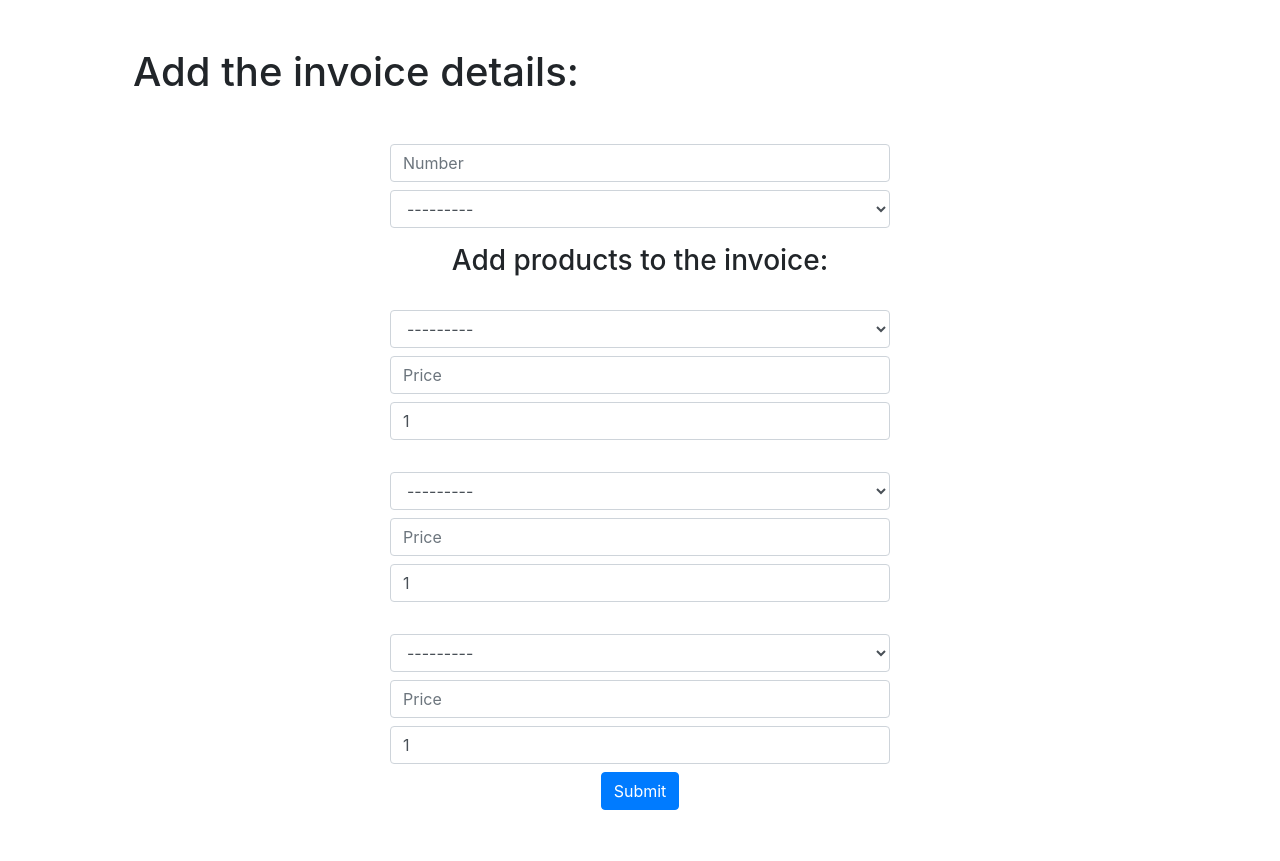
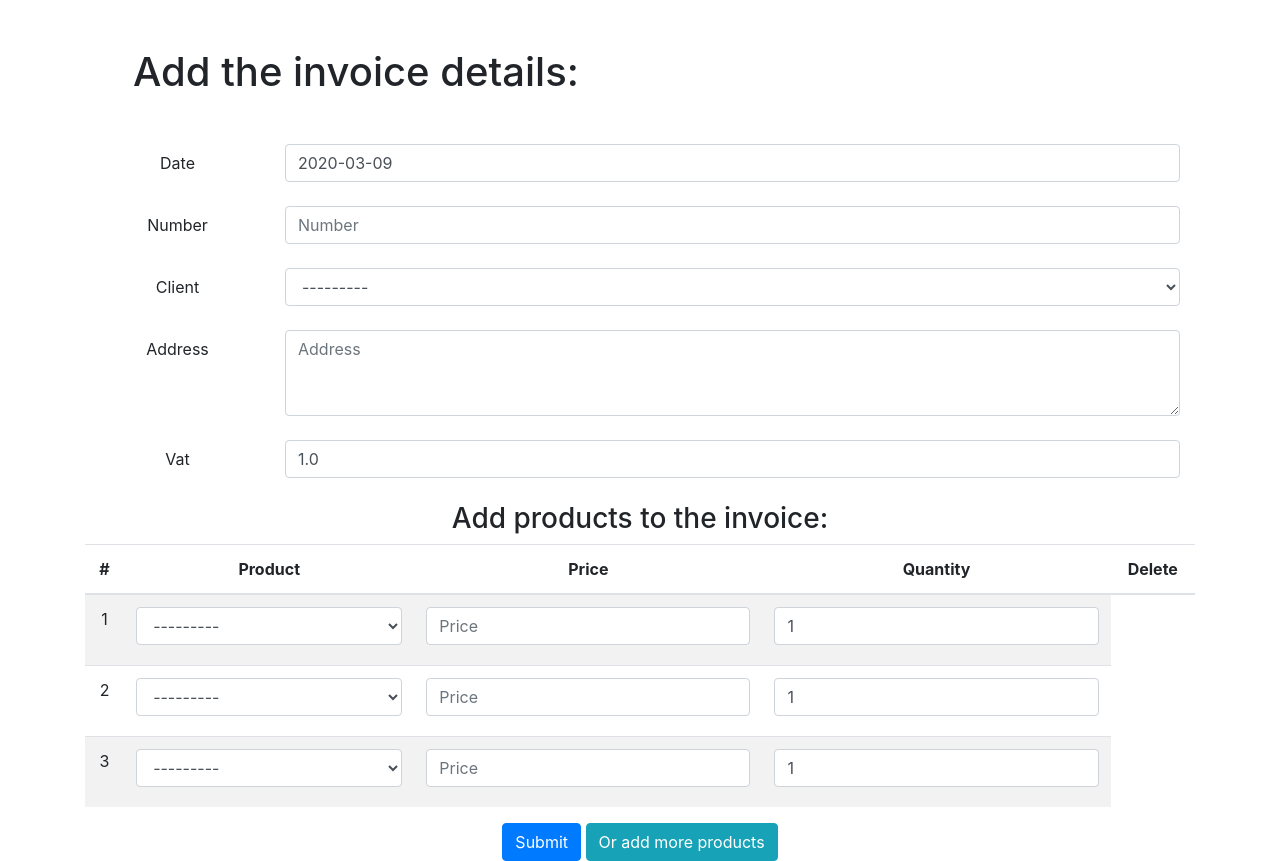
Before and after one commit to Saadelkheety/handex, a Django app: page /create_invoice/ in a window 1280 px wide. Shown: the part 56-917 px from the top of the page. Before the commit the page ends 866 px from the top, so only its background shows below. Run offline with Django 3.2, Linux system fonts and the light colour scheme; tables that the repository leaves empty hold one stand-in row (values such as "Sample post"); some libraries are stand-ins or nearby versions.

Commit message:
Add the address, date and vat in invoice create form. Add a button on the invoice to direct you to add more products

```diff
--- a/invoice/forms.py
+++ b/invoice/forms.py
@@ -48,6 +48,17 @@
         fields = "__all__"
 
 
+    def __init__(self, *args, **kwargs):
+        super().__init__(*args, **kwargs)
+        self.fields['address'].widget.attrs.update({'rows': '3'})
+        try:
+            vat = Company.objects.all()[0].vat
+            print(vat)
+        except Exception as e:
+            pass
+        self.fields['vat'].widget.attrs.update({'value':vat})
+
+
 class PaymentForm(ModelForm):
     class Meta:
         model = Payment
--- a/invoice/models.py
+++ b/invoice/models.py
@@ -1,12 +1,15 @@
 from django.db import models
+from django.utils import timezone
+from django.core.validators import MaxValueValidator, MinValueValidator
+
+# Company : Name + Adress + Tel + VAT
 
 
-# Company : Name + Adress + Tel + VAT
 class Company(models.Model):
     name = models.CharField(max_length=64)
     address = models.TextField(blank=True)
     tel = models.CharField(max_length=32)
-    vat = models.CharField(max_length=256)
+    vat = models.FloatField(validators=[MinValueValidator(0), MaxValueValidator(100)],)
 
     def __str__(self):
         return f"{self.name} company"
@@ -17,7 +20,7 @@
 class Client(models.Model):
     name = models.CharField(max_length=256)
     code = models.CharField(max_length=64, unique=True)
-    address = models.TextField(blank=True)
+    address = models.TextField()
     initialBalance = models.FloatField()
 
     def __str__(self):
@@ -50,9 +53,11 @@
 
 
 class Invoice(models.Model):
+    date = models.DateField(default=timezone.now())
     number = models.CharField(max_length=64, unique=True)
-    date = models.DateField(auto_now_add=True)
     client = models.ForeignKey('Client', on_delete=models.CASCADE)
+    address = models.TextField()
+    vat = models.FloatField(validators=[MinValueValidator(0), MaxValueValidator(100)],)
 
     def amountDue(self):
         items = self.invoiceitem_set.all()
@@ -69,7 +74,7 @@
         return amount_paid
 
     def __str__(self):
-        return f"invoice number: {self.number}"
+        return f"invoice number: {self.number} of client {self.client}"
 
 
 class InvoiceItem(models.Model):
--- a/invoice/static/invoice/css/styles.css
+++ b/invoice/static/invoice/css/styles.css
@@ -1,3 +1,3 @@
-.form-group{
+/* .form-group{
   max-width: 500px;
-}
+} */
--- a/invoice/templates/invoice/invoice_form.html
+++ b/invoice/templates/invoice/invoice_form.html
@@ -13,33 +13,43 @@
   <form {% if invoice %} action="{% url 'update_invoice' invoice.id %}" {% else %} action="{% url 'create_invoice' %}" {% endif %} method="post" class="text-center">
     {% csrf_token %}
     {% for field in form %}
-    <div class="form-group {%if field.errors %}alert alert-danger{%endif%} mx-auto">
-
-
+    <div class="form-group row {%if field.errors %}alert alert-danger{%endif%} mx-auto">
+      <label for="id_{{ field.label }}" class="col-sm-2 col-form-label">{{field.label}}</label>
       {{ field.errors }}
+      <div class="col-sm-10">
       {% render_field field class="form-control mb-2 mr-sm-2" placeholder=field.label %}
-
+      </div>
+      </div>
       {% endfor %}
-    </div>
 
     <h3>{% if invoice %}Update invoice products: {% else %}Add products to the invoice:{% endif %}</h3>
      {{ formset.management_form }}
-    {% for form in formset %}
-    <div class="">
-
-      <br>
-      {% for field in form %}
-          {{ field.errors }}
-          {% if field.label == "Delete" %}
-          {{ field.label }}
-          {% endif %}
-          {% render_field field class="form-control mb-2 mr-sm-2" placeholder=field.label %}
-      {% endfor %}
-</div>
-    {% endfor %}
-
-
+       <table class="table table-striped">
+            <thead>
+               <tr>
+                 <th>#</th>
+                 <th scope="col">Product</th>
+                 <th scope="col">Price</th>
+                 <th scope="col">Quantity</th>
+                 <th scope="col">Delete</th>
+               </tr>
+            </thead>
+            <tbody>
+                {% for form in formset %}
+                <tr>
+                  <td>{{forloop.counter}}</td>
+                  {% for field in form.visible_fields %}
+                      <td>
+                      {{ field.errors }}
+                      {% render_field field class="form-control mb-2 mr-sm-2" placeholder=field.label %}
+                      </td>
+                  {% endfor %}
+                </tr>
+                {% endfor %}
+            </tbody>
+          </table>
     <button type="submit" class="btn btn-primary">{% if invoice %}Save updates{% else %}Submit{% endif %}</button>
+    <button type="submit" formaction="{% if invoice %}{% url 'update_invoice' invoice.id %}?addmore=True{% else %}{% url 'create_invoice' %}?addmore=True{% endif %}" class="btn btn-info">Or add more products</button>
   </form>
 </div>
 <script type="text/javascript">
--- a/invoice/views.py
+++ b/invoice/views.py
@@ -1,4 +1,4 @@
-from django.shortcuts import render, HttpResponseRedirect, get_object_or_404
+from django.shortcuts import render, HttpResponseRedirect, get_object_or_404, redirect
 from django.contrib import messages
 from django.views.generic import ListView
 from django.views.generic.edit import CreateView, UpdateView, DeleteView
@@ -178,6 +178,9 @@
         self.object = form.save()
         formset.instance = self.object
         formset.save()
+        addmore = self.request.GET["addmore"]
+        if addmore == "True":
+                return redirect("update_invoice", pk=self.object.id)
         return HttpResponseRedirect(self.get_success_url())
 
     def form_invalid(self, form, formset):
@@ -213,6 +216,9 @@
         self.object = form.save()
         formset.instance = self.object
         formset.save()
+        addmore = self.request.GET["addmore"]
+        if addmore == "True":
+                return redirect("update_invoice", pk=self.object.id)
         return HttpResponseRedirect(self.get_success_url())
 
     def form_invalid(self, form, formset):
```
